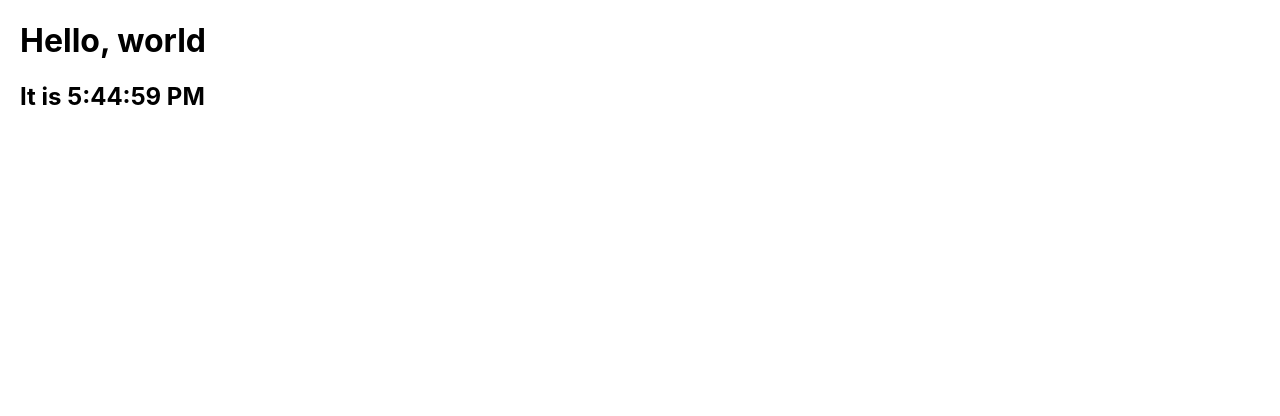
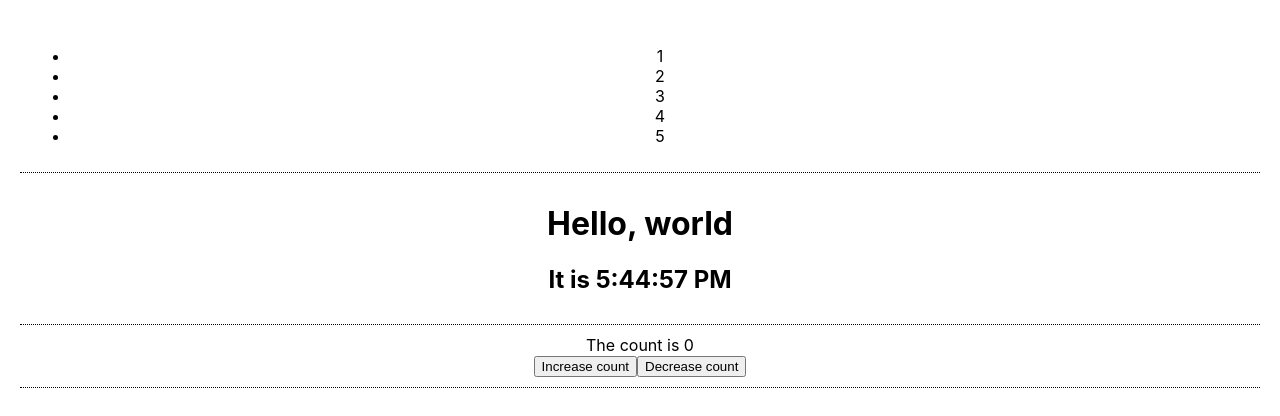
Before and after one commit to artificialarea/react-alt-playground, a React (Create React App) app: page / in a window 1280 px wide. Shown: the top 416 px of the page. Built offline with nearby package versions, Linux system fonts and the light colour scheme.

Commit message:
added <NumberListApp /> to experiment with Lists & Keys... and react-uuid. Also refactored './src' directory and index.js and App.js so composition is more flexible.

```diff
--- a/package.json
+++ b/package.json
@@ -8,7 +8,8 @@
     "@testing-library/user-event": "^7.2.1",
     "react": "^16.13.1",
     "react-dom": "^16.13.1",
-    "react-scripts": "3.4.1"
+    "react-scripts": "3.4.1",
+    "react-uuid": "^1.0.2"
   },
   "scripts": {
     "start": "react-scripts start",
--- a/src/App.css
+++ b/src/App.css
@@ -1,7 +1,8 @@
-.App {
+.UberApp {
   text-align: center;
 }
 
-.App div {
+.UberApp > div {
+  border-bottom: 1px dotted black;
   padding: 10px;
 }
--- a/src/App.js
+++ b/src/App.js
@@ -1,66 +1,32 @@
 import React, {useState} from 'react';
 import './App.css';
-import ChildButtons from './ChildButtons';
-import Clock from './Clock';
+import CounterApp from './Counter/CounterApp'
+import ClockApp from './Clock/ClockApp';
+import NumberListApp from './NumberList/NumberListApp'
 
-
-// newer version using Hooks for state
-// see: https://reactjs.org/docs/hooks-state.html
-
-// function App() {
-//   const [count, setCount] = useState(0);
-//   return (
-//     <div>
-//       The count is {count}
-//       <div>
-//          <ChildButtons
-//            onClick={setCount}
-//            count={count}
-//          />
-//       </div>
-//     </div>
-//   );
-// }
-
-
-// my old skool way
 
 class App extends React.Component {
 
-  constructor(props) {
-    super(props)
-    this.state = {
-      count: 0,
-    }
-  }
+  render() {
 
-  setCount = (count) => {
-    this.setState({
-      count
-    })
-  }
+    // for NumberListApp
+    const numbers =[1, 2, 3, 4, 5];
 
-  render() {
-    const { count } = this.state;
     return (
-      <div className='App'>
+      <div className='UberApp'>
 
-        <div className='Counter'>
-          The count is {count}
-          <div>
-            <ChildButtons
-              // method 1
-              // onClick={(count) => {this.setCount(count)}}
-              // method 2 (^^^ why the tendency to use method 1?)
-              onClick={this.setCount}
-              count={count}
-              />
-          </div>
+        <div className="NumberListApp">
+          <NumberListApp numbers={numbers} />
         </div>
 
-        <div className='Clock'>
-          <Clock date={new Date()}/>
+        <div className='ClockApp'>
+          <ClockApp />
         </div>
+
+        <div className="CounterApp">
+          <CounterApp />
+        </div>
+
       </div>
     )
   }
--- a/src/Clock.js
+++ b/src/Clock/ClockApp.js
@@ -1,6 +1,7 @@
 import React from 'react';
 
-export default class Clock extends React.Component {
+
+export default class ClockApp extends React.Component {
 
   constructor(props) {
     super(props)
@@ -37,7 +38,7 @@ export default class Clock extends React.Component {
   }
 }
 
-// export default function Clock(props) {
+// export default function ClockApp(props) {
 //   return (
 //     <div>
 //       <h1>Hello, world!</h1>
--- /dev/null
+++ b/src/Counter/CounterApp.js
@@ -0,0 +1,59 @@
+import React from 'react';
+import ChildButtons from './ChildButtons';
+
+
+// new skool way, using Hooks for state
+// see: https://reactjs.org/docs/hooks-state.html
+
+// function CounterApp() {
+//   const [count, setCount] = useState(0);
+//   return (
+//     <div>
+//       The count is {count}
+//       <div>
+//          <ChildButtons
+//            onClick={setCount}
+//            count={count}
+//          />
+//       </div>
+//     </div>
+//   );
+// }
+
+
+// old skool way
+class CounterApp extends React.Component {
+
+  constructor(props) {
+    super(props)
+    this.state = {
+      count: 0,
+    }
+  }
+
+  setCount = (count) => {
+    this.setState({
+      count
+    })
+  }
+
+  render() {
+    const { count } = this.state;
+    return (
+      <div className='Counter'>
+        The count is {count}
+        <div>
+          <ChildButtons
+            // method 1
+            // onClick={(count) => {this.setCount(count)}}
+            // method 2 (^^^ why the tendency to use method 1?)
+            onClick={this.setCount}
+            count={count}
+            />
+        </div>
+      </div>
+    )
+  }
+}
+
+export default CounterApp;
--- /dev/null
+++ b/src/NumberList/NumberListApp.js
@@ -0,0 +1,19 @@
+import React from 'react';
+import uuid from 'react-uuid'; // NOTE: using react-uuid to generate 128bit Universal Unique Identifier (UUID) !!! =D
+
+
+export default function NumberList(props) {
+  const numbers = props.numbers;
+  const listItems = numbers.map((number) =>
+    <li key={uuid}>{number}</li>    // NOTE: using react-uuid to generate 128bit Universal Unique Identifier (UUID) !!! =D
+    )
+  return (
+    <ul>{listItems}</ul>
+  )
+}
+
+// const numbers =[1, 2, 3, 4, 5];
+// ReactDOM.render(
+//   <NumberList numbers={numbers} />,
+//   document.getElementById('root')
+// );
--- a/src/index.js
+++ b/src/index.js
@@ -2,25 +2,9 @@ import React from 'react';
 import ReactDOM from 'react-dom';
 import './index.css';
 import App from './App';
-import Clock from './Clock';
-
-// ReactDOM.render(
-//   <App />,
-//   document.getElementById('root')
-// );
-
-
-// function tick() {
-//   ReactDOM.render(
-//     <Clock date={new Date()} />,
-//     document.getElementById('root')
-//   );
-// }
-
-// setInterval(tick, 1000);
 
 
 ReactDOM.render(
-  <Clock />,
+  <App />,
   document.getElementById('root')
 );
```
Also changed, not shown: src/Counter/ChildButtons.js (renamed from src/ChildButtons.js), 1 other file (tests, documents, lock files or other folders).
